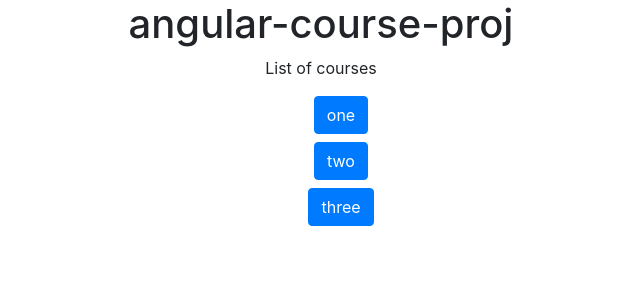
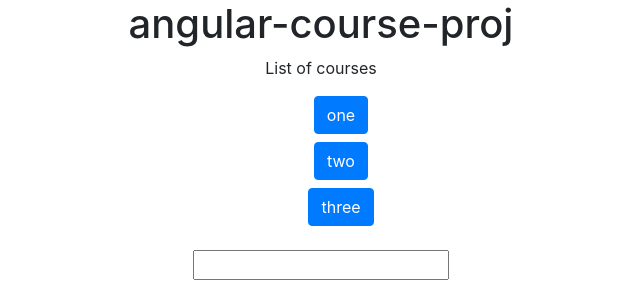
Before and after one commit to bradwindy/angular-course-proj, an Angular app: page / in a window 1280 px wide. Shown: the top 300 px of the page, without its empty margins (319-959 px from the left). Built offline with nearby package versions, Linux system fonts and the light colour scheme.

Commit message:
Input field added.

```diff
--- a/src/app/app.module.ts
+++ b/src/app/app.module.ts
@@ -5,10 +5,11 @@ import { AppRoutingModule } from './app-routing.module';
 import { AppComponent } from './app.component';
 import { CoursesComponent } from './courses.component';
 import { CoursesService } from './courses.service';
+import { FormsModule } from '@angular/forms';
 
 @NgModule({
   declarations: [AppComponent, CoursesComponent],
-  imports: [BrowserModule, AppRoutingModule],
+  imports: [BrowserModule, AppRoutingModule, FormsModule],
   providers: [CoursesService],
   bootstrap: [AppComponent]
 })
--- a/src/app/courses.component.ts
+++ b/src/app/courses.component.ts
@@ -16,6 +16,7 @@ import { CoursesService } from './courses.service';
         </button>
       </li>
     </ul>
+    <input (keyup.enter)="onEnter($event)"/>
   `
 })
 export class CoursesComponent {
@@ -30,4 +31,8 @@ export class CoursesComponent {
   onSave() {
     alert('Button Clicked');
   }
+
+  onEnter(event: any) {
+    alert('Text was: ' + event.target.value);
+  }
 }
```
